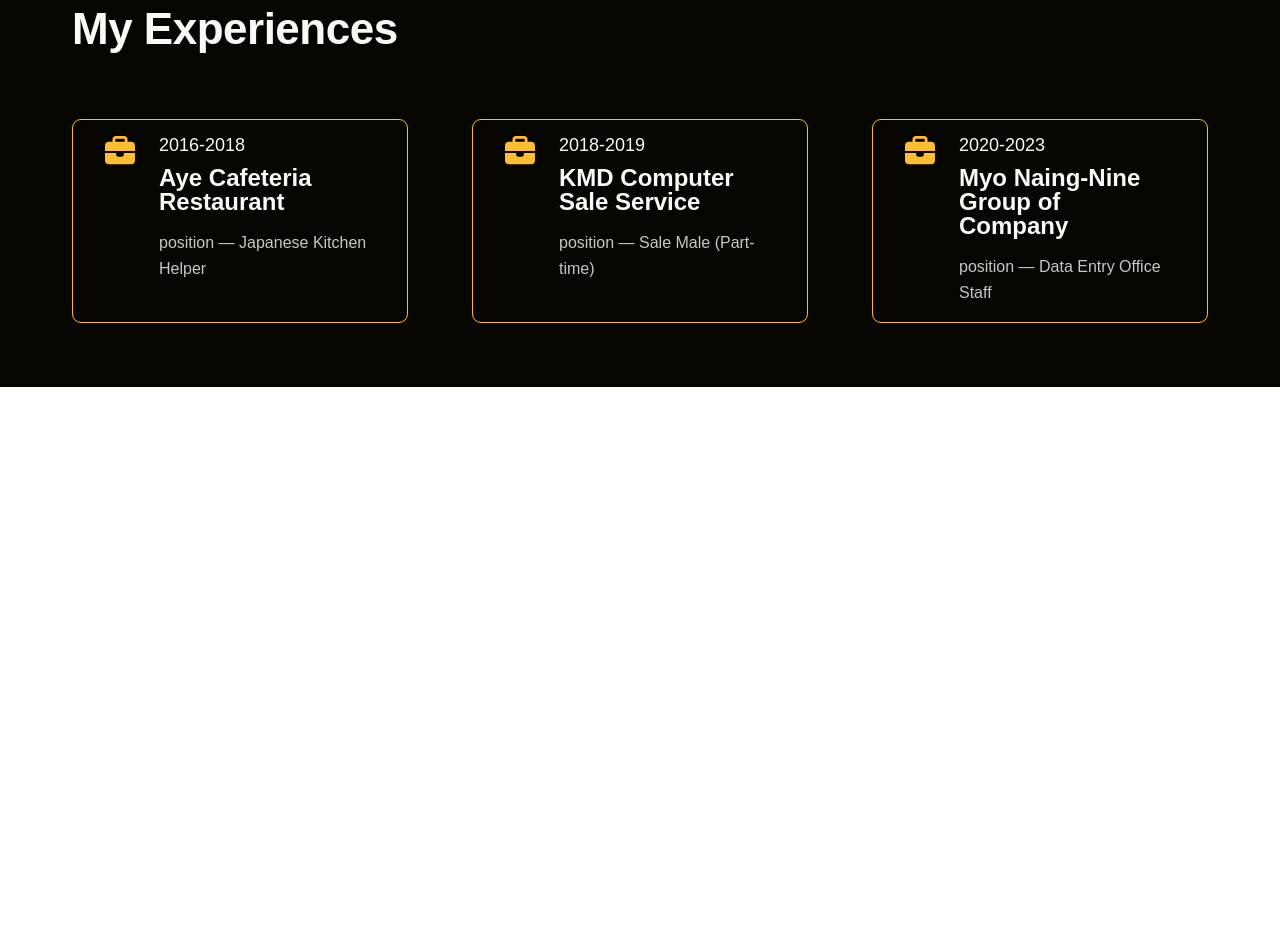
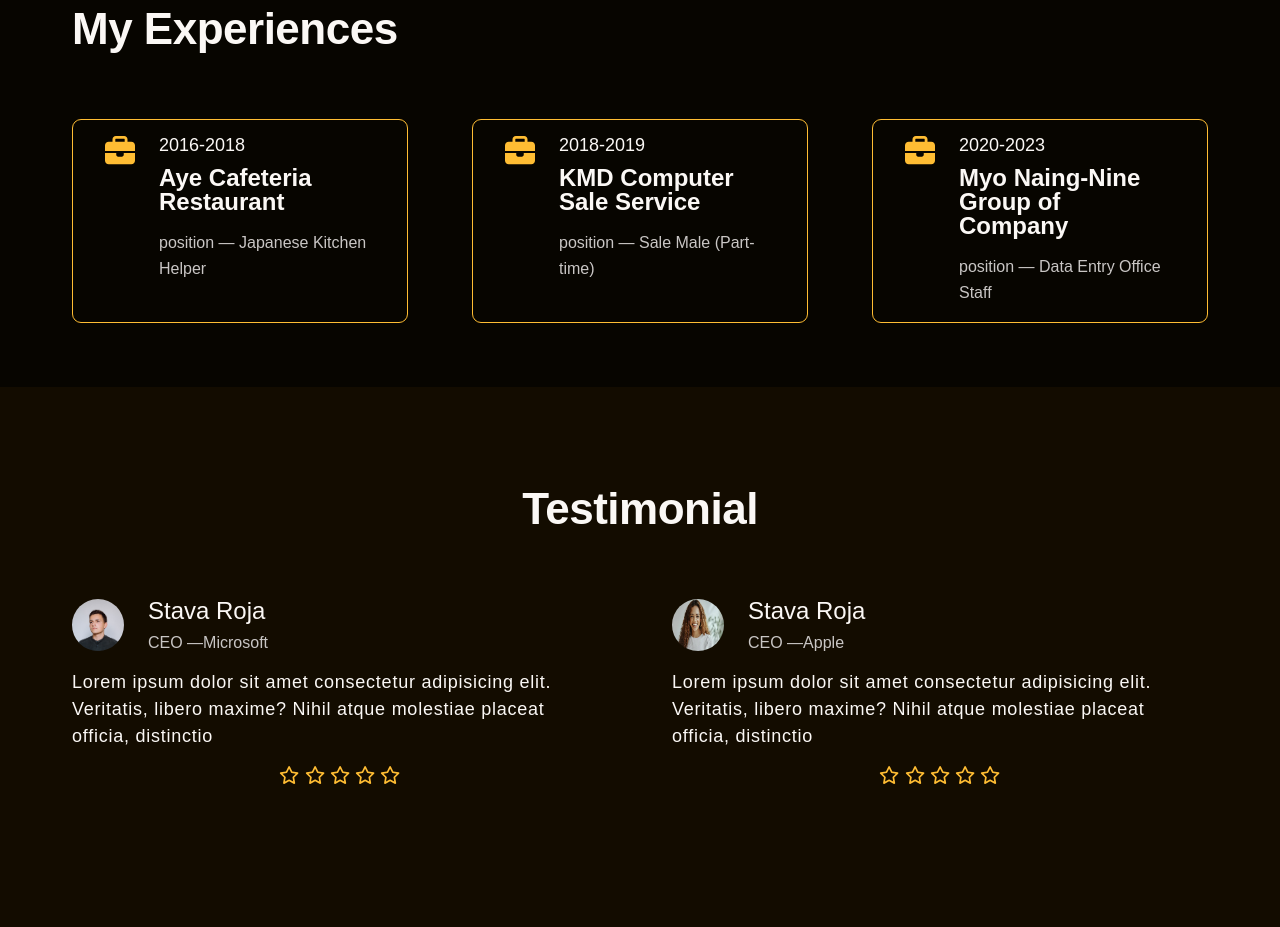
Before and after one commit to winlintun/my-portfolio-v1.0.1, a plain HTML site: page index.html in a window 1280 px wide. Shown: the part 5138-6065 px from the top of the page. Before the commit the page ends 5525 px from the top, so only its background shows below. Drawn offline with Linux system fonts and the light colour scheme.

Commit message:
testimonial section

```diff
--- a/css/style.css
+++ b/css/style.css
@@ -298,3 +298,51 @@
     line-height: 1.6;
     color: var(--text-shade);
 }
+/* **************************** */
+/* Testimonial Section */
+/* **************************** */
+.section-testimonial {
+    background-color: var(--bg-secondary);
+    padding: 9.6rem 0;
+}
+.grid-testimonial {
+    display: grid;
+    row-gap: 3.2rem;
+    column-gap: 6.4rem;
+}
+.testimonial-contents {
+    margin-bottom: 4.6rem !important;
+}
+.testimonial-group {
+    display: flex;
+    column-gap: 2.4rem;
+    margin-bottom: 1.6rem;
+}
+
+.testimonial-img{
+    width: 5.2rem;
+    height: 5.2rem;
+    border-radius: 50%;
+}
+.testimonial-content .client-name {
+    font-size: 2.4rem;
+    margin-bottom: 1.2rem;
+}
+.testimonial-content .position{
+    font-size: 1.6rem;
+    color: var(--text-shade);
+}
+
+.test-desc{
+    color: var(--text);
+    font-size: 1.8rem;
+    line-height: 1.5;
+    margin-bottom: 1.6rem;
+    letter-spacing: 0.75px;
+    padding-right: 1.2rem;
+}
+.rating-group {
+    text-align: center;
+    color: var(--primary);
+    font-size: 1.8rem;
+}
--- a/index.html
+++ b/index.html
@@ -827,7 +827,64 @@
       </div>
     </section>
 
+    <!-- My Skill - what i do section-->
+    <section class="section-testimonial">
+      <div class="container">
+          <h2 class="heading-secondary heading-center">
+              <span class="">Testimonial</span>
+          </h2>
+      </div>
+      <div class="container testimonial-contents grid-testimonial grid--2--col">
+          <div class="test-contents-all">
+            <div class="testimonial-group">
+              <div class="testimonial-photo">
+                  <img class="testimonial-img" src="./img/testimonial/test-1.jpeg" alt="testimonial person">
+              </div>
+              <div class="testimonial-content">
+                  <p class="client-name">Stava Roja</p>
+                  <span class="position">CEO &mdash;Microsoft</span>
+              </div>
 
+            </div>
+            <div class="testmonial-desc">
+              <p class="test-desc">
+                Lorem ipsum dolor sit amet consectetur adipisicing elit. Veritatis, libero maxime? Nihil atque molestiae placeat officia, distinctio
+              </p>
+              <div class="rating-group">
+                <i class="fa-regular fa-star"></i>
+                <i class="fa-regular fa-star"></i>
+                <i class="fa-regular fa-star"></i>
+                <i class="fa-regular fa-star"></i>
+                <i class="fa-regular fa-star"></i>
+              </div>
+            </div>
+          </div>
+          <div class="test-contents-all">
+            <div class="testimonial-group">
+              <div class="testimonial-photo">
+                  <img class="testimonial-img" src="./img/testimonial/test-2.webp" alt="testimonial person">
+              </div>
+              <div class="testimonial-content">
+                  <p class="client-name">Stava Roja</p>
+                  <span class="position">CEO &mdash;Apple</span>
+              </div>
+
+            </div>
+            <div class="testmonial-desc">
+              <p class="test-desc">
+                Lorem ipsum dolor sit amet consectetur adipisicing elit. Veritatis, libero maxime? Nihil atque molestiae placeat officia, distinctio
+              </p>
+              <div class="rating-group">
+                <i class="fa-regular fa-star"></i>
+                <i class="fa-regular fa-star"></i>
+                <i class="fa-regular fa-star"></i>
+                <i class="fa-regular fa-star"></i>
+                <i class="fa-regular fa-star"></i>
+              </div>
+            </div>
+          </div>
+      </div>
+    </section>
 
 
 
```
Also changed, not shown: img/testimonial/test-1.jpeg (added), img/testimonial/test-2.webp (added).
